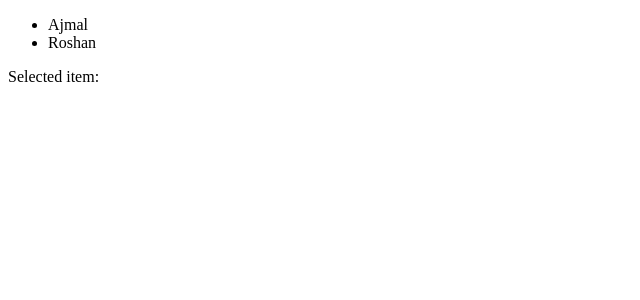
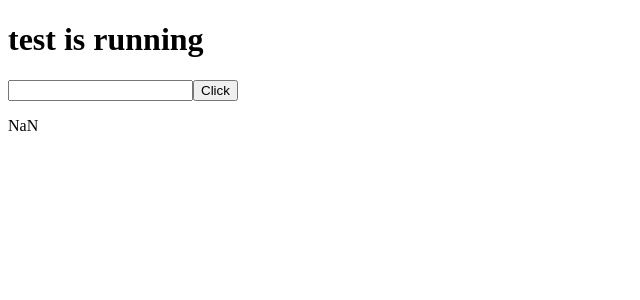
Before and after one commit to ajmalroshan1101/Learning-Angular, an Angular app: page /testcompo in a window 1280 px wide. Before the commit this address led to /. Shown: the top 300 px of the page, without its empty margins (0-640 px from the left). Built offline with nearby package versions, Linux system fonts and the light colour scheme.

Commit message:
Subject and Router Has Implemented

```diff
--- a/src/app/Common/Test/test.component.html
+++ b/src/app/Common/Test/test.component.html
@@ -1,5 +1,6 @@
 <h1>test is running</h1>
 
 <input type="number" name="" id="" [(ngModel)]="num">
+<button (click)="sendData()">Click</button>
 
 <p>{{showData}}</p>
--- a/src/app/Common/Test/test.component.ts
+++ b/src/app/Common/Test/test.component.ts
@@ -21,4 +21,7 @@ showData:number=0;
 
  }
 
+ sendData(){
+    this.Dataservice.sendData({message:'hello from childco component'})
+ }
 }
--- /dev/null
+++ b/src/app/Common/routingcomponent/routingchild.component.html
@@ -0,0 +1,3 @@
+<a href="" [routerLink]="['/testcompo']"  >Test Component</a>
+<br>
+<a href="" [routerLink]="['/headcompo']"  >head Component</a>
--- a/src/app/app.component.html
+++ b/src/app/app.component.html
@@ -1,5 +1,5 @@
 
-<!-- <app-header [childMsg]="parentMessage"></app-header> -->
+<!-- <app-header ></app-header> -->
 <!-- <app-view-chlid></app-view-chlid>
 
 <button (click)="triggerChildMethod()">Invoke Child Method</button>
@@ -11,5 +11,7 @@
 
 <!-- <app-test></app-test> -->
 
-<app-childco (selecteditem)="onselecteditem($event)"></app-childco>
-<p>Selected item: {{ selectedItem }}</p>
+<!-- <app-childco (selecteditem)="onselecteditem($event)"></app-childco> -->
+<!-- <p>Selected item: {{ selectedItem }}</p> -->
+
+<router-outlet></router-outlet>
--- a/src/app/app.component.ts
+++ b/src/app/app.component.ts
@@ -32,7 +32,7 @@ export class AppComponent implements AfterViewInit{
 
   ngAfterViewInit(): void {
 
-    console.log('child componenr reference',this.Childcomponent);
+    console.log('child component reference',this.Childcomponent);
 
   }
 
--- a/src/app/header/header.component.html
+++ b/src/app/header/header.component.html
@@ -3,4 +3,4 @@
 </h1>
 <h3>{{'my name is ajmal roshan i like to program' | lengthCheck:10}}</h3>
 
-<p List1>I Love You</p>
+<!-- <p List1>I Love You</p> -->
--- a/src/app/header/header.component.ts
+++ b/src/app/header/header.component.ts
@@ -1,21 +1,28 @@
-import { Component ,Input } from "@angular/core";
+import { Component, Input, OnInit } from '@angular/core';
+import { CustomServive } from '../service/custom.service';
 
 @Component({
-    selector:"app-header",
-    templateUrl:"./header.component.html",
-    styleUrls:["./header.component.css"]
+  selector: 'app-header',
+  templateUrl: './header.component.html',
+  styleUrls: ['./header.component.css'],
 })
+export class HeaderComponent implements OnInit {
+  // variable1 = 'my name is ajmal roshan i like to program'
 
-export class HeaderComponent{
-    // variable1 = 'my name is ajmal roshan i like to program'
+  constructor(private callingservice: CustomServive) {
+    console.log('parent is working');
+  }
 
-    constructor(){
+  @Input() childMsg: string = '';
 
-        console.log("parent is working");
+  ngOnInit(): void {
 
-    }
+    this.callingservice.shareData$.subscribe(data=>{
+        console.log('Received Data:',data);
 
-    @Input() childMsg:string ='';
+    })
 
+    console.log('header ng are you working');
 
+  }
 }
--- a/src/app/service/custom.service.ts
+++ b/src/app/service/custom.service.ts
@@ -1,4 +1,5 @@
 import { Injectable } from "@angular/core";
+import { Subject } from "rxjs";
 
 @Injectable()
 
@@ -6,6 +7,14 @@ export class CustomServive {
 
 constructor(){}
 
+    private Mysubject = new Subject<any>();
+
+    shareData$ = this.Mysubject.asObservable();
+
+    sendData(data:any){
+      this.Mysubject.next(data)
+    }
+
     public showtohtml(data:number) {
 
         return data*data
```
Also changed, not shown: src/app/Common/routingcomponent/routingchild.component.ts (added, +10 -0 lines), src/app/Router/custom-routing.module.ts (added, +31 -0 lines), src/app/app.module.ts (+6 -2 lines).
